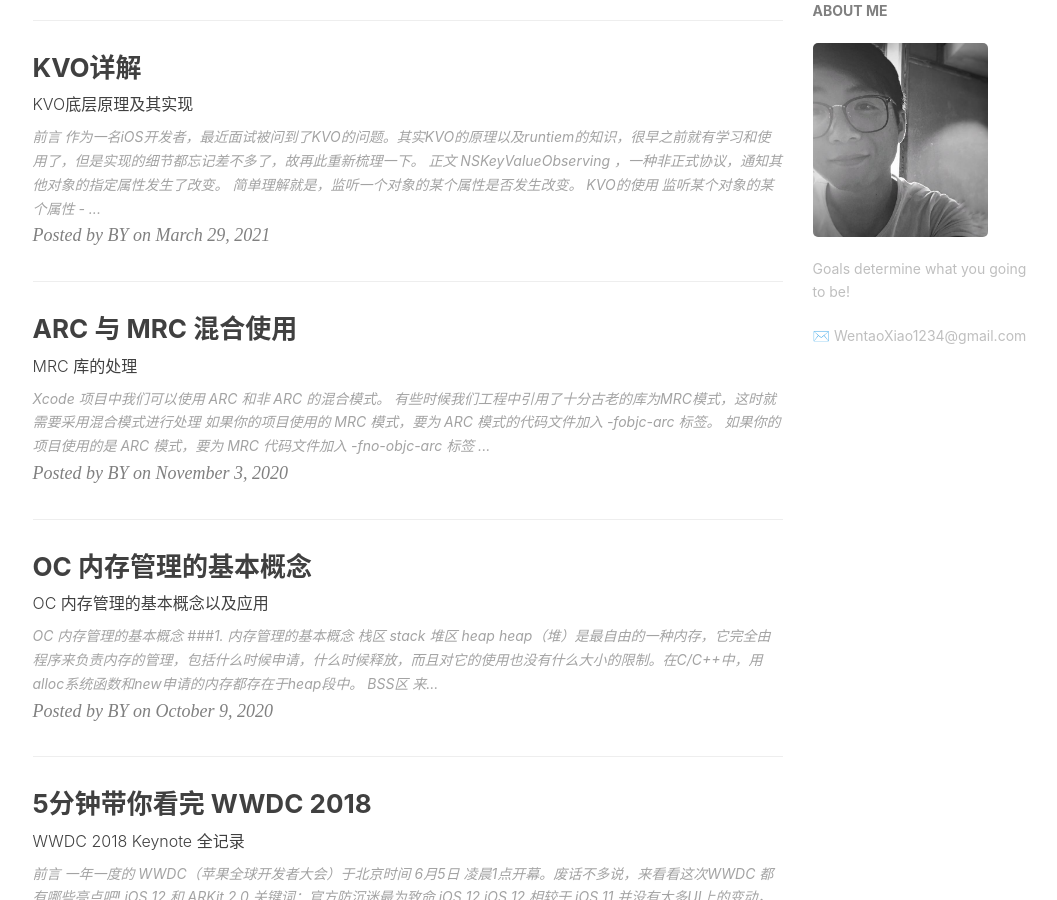
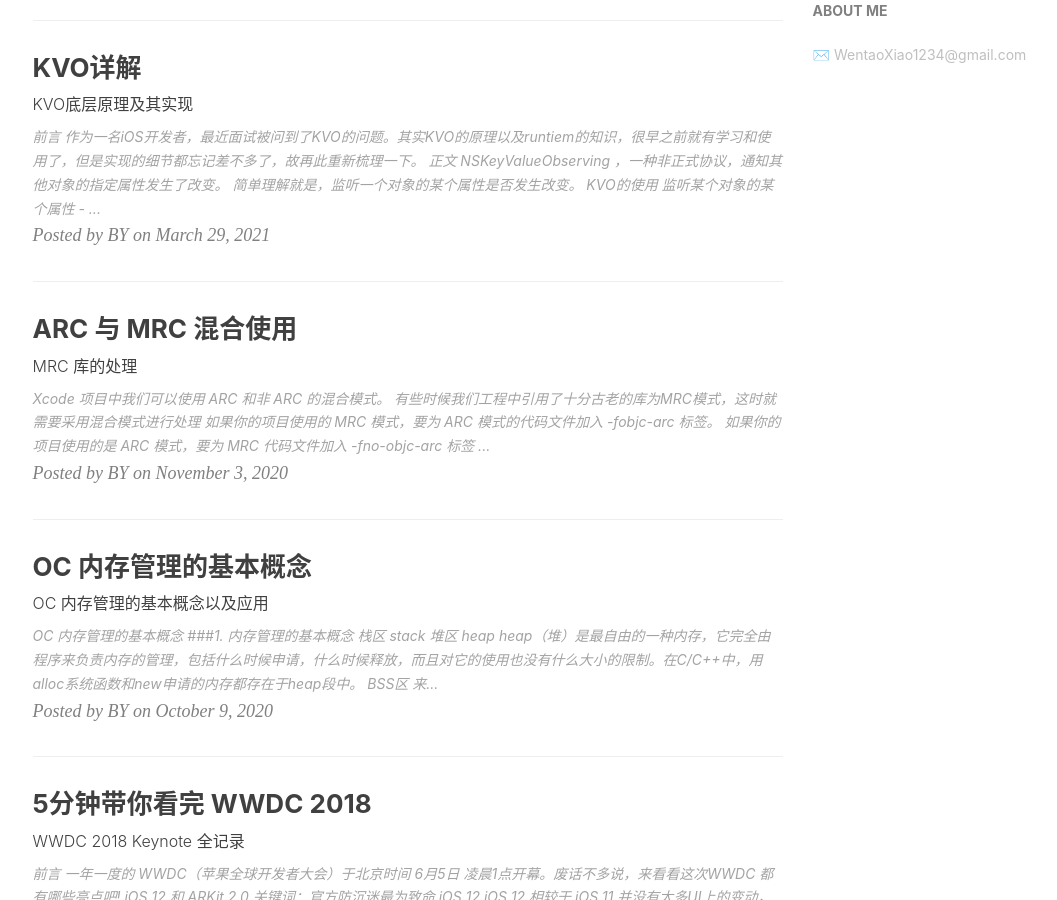
Before and after one commit to xwt1/xwt1.github.io, a Jekyll site: the page built from index.html, in a window 1280 px wide and 900 px high, scrolled down 807 px. Shown: the whole window, without its empty margins (135-1192 px from the left). Built offline with Jekyll 4.4.1, drawn with Linux system fonts in a browser that asks for light colours; nearby versions of some CDN libraries; formulas are drawn with MathJax 3; the list of posts is cut into pages by our own code; comment, search, counter and statistics services are not loaded.

Commit message:
fix: _config.yml

```diff
--- a/_config.yml
+++ b/_config.yml
@@ -11,8 +11,8 @@
 
 # Sidebar settings
 sidebar: true                           # whether or not using Sidebar.
-sidebar-about-description: "Goals determine what you going to be!"
-sidebar-avatar: /img/about-BY-gentle.jpg      # use absolute URL, seeing it's used in both `/` and `/about/`
+# sidebar-about-description: "Goals determine what you going to be!"
+# sidebar-avatar: /img/about-BY-gentle.jpg      # use absolute URL, seeing it's used in both `/` and `/about/`
 
 
 
```
